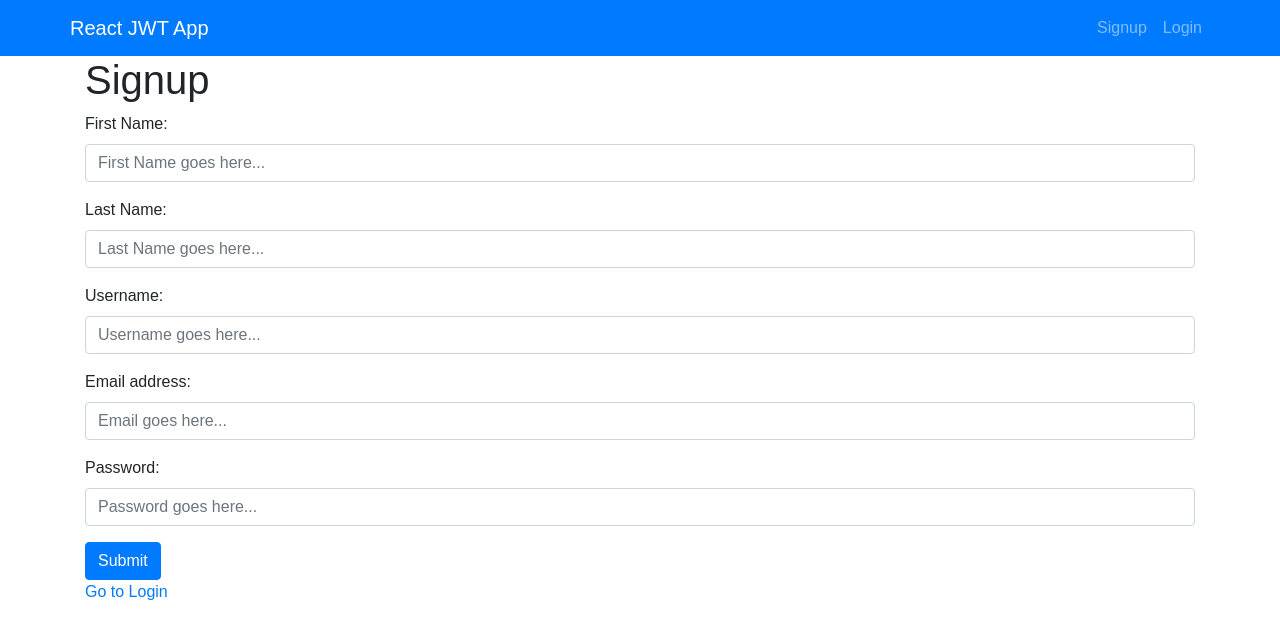
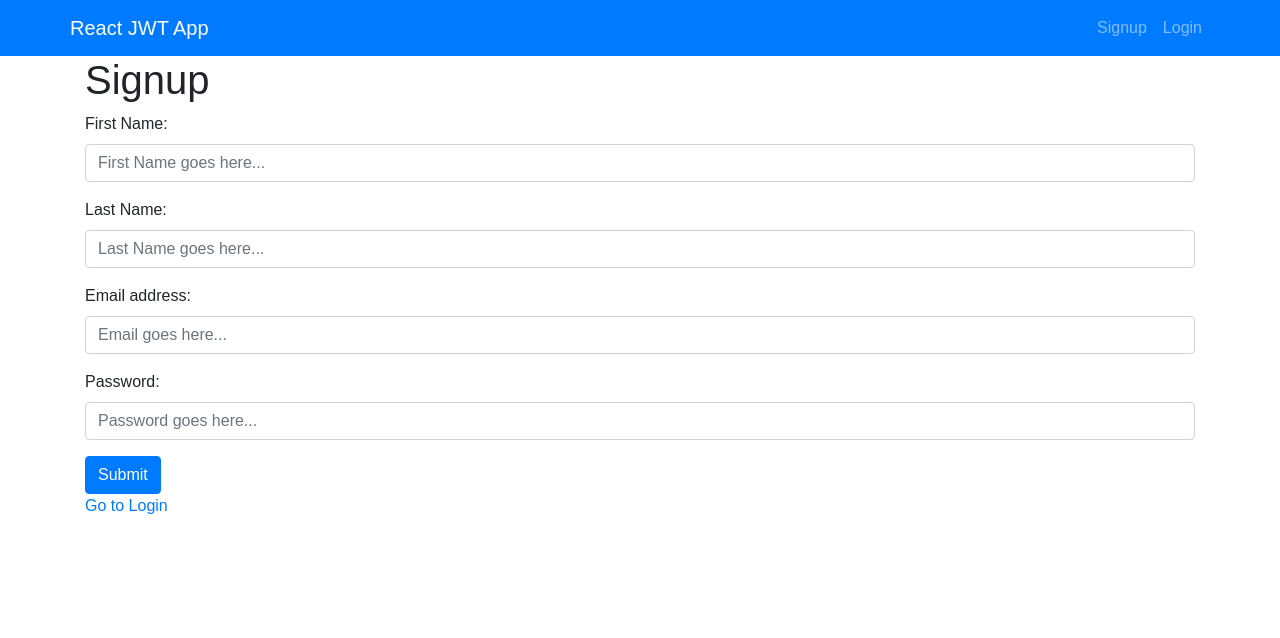
Before and after one commit to JordanCley/Project3, a React (Create React App) app in the folder client/: page /signup in a window 1280 px wide. Shown: the top 638 px of the page. Built offline with nearby package versions, Linux system fonts and the light colour scheme.

Commit message:
Removed username from all files

```diff
--- a/client/src/pages/Profile.js
+++ b/client/src/pages/Profile.js
@@ -4,7 +4,6 @@
 import { useAuth } from '../utils/auth';
 
 function Profile() {
-  const [username, setUsername] = useState('');
   const [firstName, setFirstName] = useState('');
   const [lastName, setLastName] = useState('');
   const [email, setEmail] = useState('');
@@ -12,7 +11,6 @@
 
   useEffect(() => {
     API.getUser(user.id).then(res => {
-      setUsername(res.data.username);
       setFirstName(res.data.firstName);
       setLastName(res.data.lastName);
       setEmail(res.data.email);
@@ -22,7 +20,6 @@
   return (
     <div className="container Profile">
       <h1>On the profile page!</h1>
-      <p>Username: {username}</p>
       <p>First Name: {firstName}</p>
       <p>Last Name: {lastName}</p>
       <p>Email: {email}</p>
--- a/client/src/pages/Signup.js
+++ b/client/src/pages/Signup.js
@@ -8,7 +8,6 @@
   const [formState, setFormState] = useState({
     firstName: '',
     lastName: '',
-    username: '',
     email: '',
     password: ''
   });
@@ -23,7 +22,7 @@
 
   const handleFormSubmit = event => {
     event.preventDefault();
-    API.signUpUser(formState.firstName, formState.lastName, formState.username, formState.email, formState.password)
+    API.signUpUser(formState.firstName, formState.lastName, formState.email, formState.password)
       .then(res => {
         // once the user has signed up
         // send them to the login page
@@ -67,17 +66,6 @@
           />
         </div>
         <div className="form-group">
-          <label htmlFor="username">Username:</label>
-          <input
-            className="form-control"
-            placeholder="Username goes here..."
-            name="username"
-            type="text"
-            id="username"
-            onChange={handleChange}
-          />
-        </div>
-        <div className="form-group">
           <label htmlFor="email">Email address:</label>
           <input
             className="form-control"
--- a/client/src/utils/API.js
+++ b/client/src/utils/API.js
@@ -1,11 +1,16 @@
-import axios from 'axios';
+import axios from "axios";
 export default {
   // Gets a single user by id
-  getUser: (id) => {
+  getUser: id => {
     return axios.get(`/api/user/${id}`);
   },
   // sign up a user to our service
-  signUpUser: (firstName, lastName, username, email, password) => {
-    return axios.post('api/signup', {firstName: firstName, lastName: lastName ,username: username, email: email, password: password});
+  signUpUser: (firstName, lastName, email, password) => {
+    return axios.post("api/signup", {
+      firstName: firstName,
+      lastName: lastName,
+      email: email,
+      password: password
+    });
   }
 };
```
Also changed, not shown: 1 other file (tests, documents, lock files or other folders).
